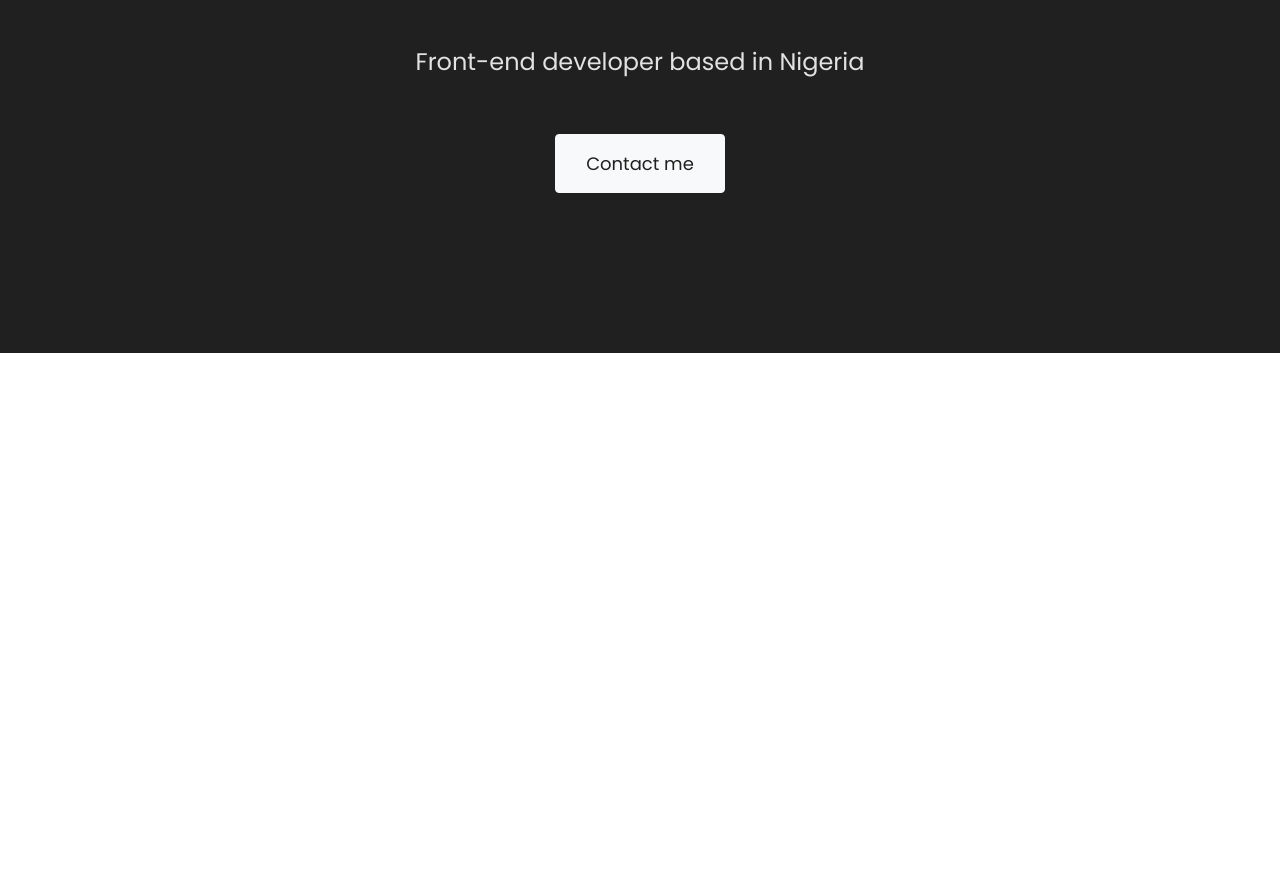
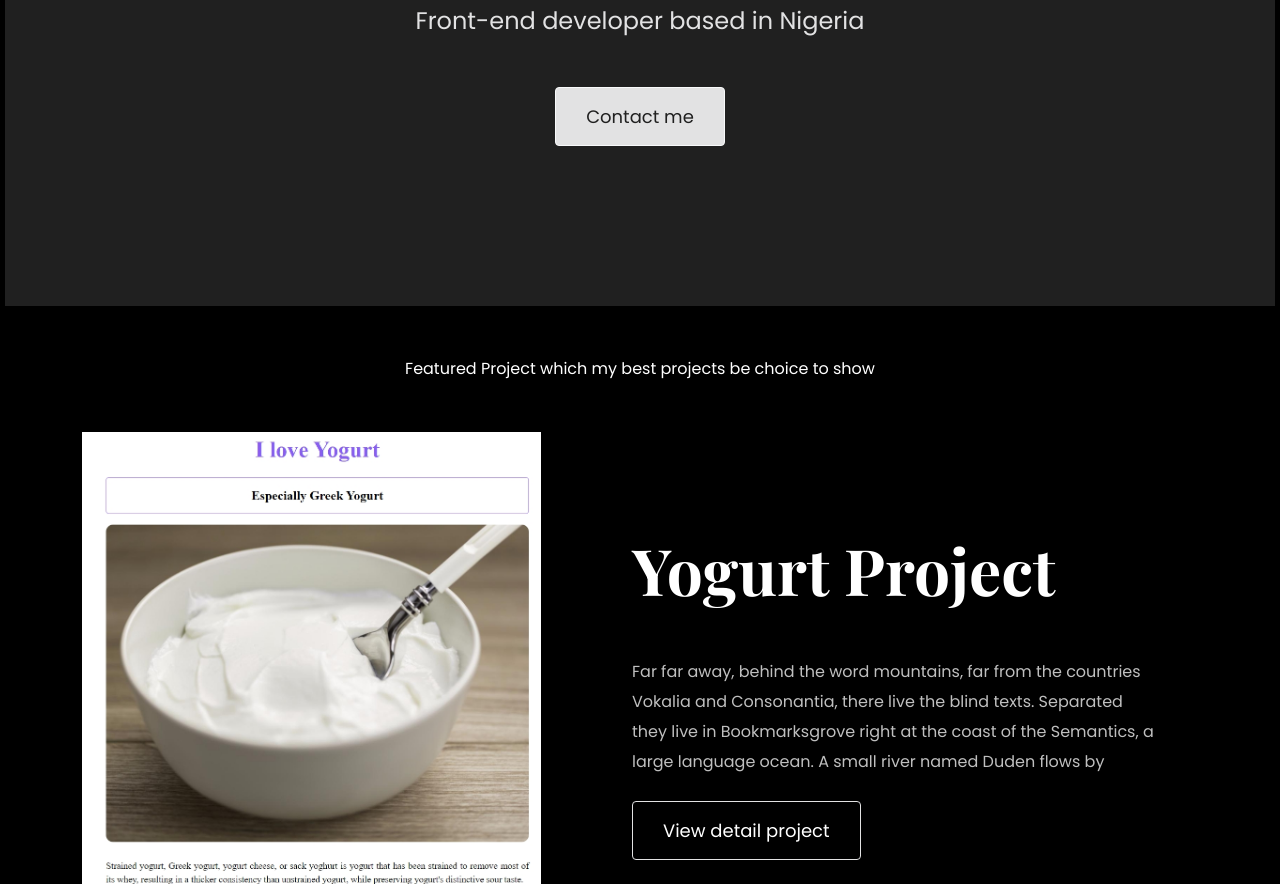
Before and after one commit to Evaelens/portfolio-project, a plain HTML site: page index.html in a window 1280 px wide. Shown: the part 395-1279 px from the top of the page. Before the commit the page ends 800 px from the top, so only its background shows below. Drawn offline with nearby package versions, Linux system fonts and the light colour scheme.

Commit message:
integrated homepage content design

```diff
--- a/index.html
+++ b/index.html
@@ -40,8 +40,47 @@
     <div class="header">
         <p>👋 Hello, i am</p>
         <h1>Evangelyn Elenbesunu</h1>
-        <h2 class="m-5">Front-end developer based in Nigeria</h2>
+        <h2 class="mb-5">Front-end developer based in Nigeria</h2>
         <a href="#" class="btn btn-light">Contact me</a>
+    </div>
+    <p class="text-center m-5">Featured Project which my best projects be choice to show</p>
+    <div class="container">
+      <div class="row mb-5">
+        <div class="col d-none d-lg-block">
+          <img src="images/yourgut img.jpeg" alt="yogurt project" class="img-fluid">
+        </div>
+        <div class="col project-description">
+          <h2 class="mb-5">Yogurt Project</h2>
+          <p class="mb-4 opacity-75">
+            Far far away, behind the word mountains, far from the countries Vokalia and Consonantia, there live the blind texts. Separated they live in Bookmarksgrove right at the coast of the Semantics, a large language ocean. A small river named Duden flows by
+          </p>
+          <a href="#" class="btn btn-light-outline">View detail project</a>
+        </div>
+      </div>
+      <div class="row mb-5">
+        <div class="col project-description">
+          <h2 class="mb-5">Weather Project</h2>
+          <p class="mb-4 opacity-75">
+            Far far away, behind the word mountains, far from the countries Vokalia and Consonantia, there live the blind texts. Separated they live in Bookmarksgrove right at the coast of the Semantics, a large language ocean. A small river named Duden flows by
+          </p>
+          <a href="#" class="btn btn-light-outline">View detail project</a>
+        </div>
+        <div class="col d-none d-lg-block">
+          <img src="images/weather.png" alt="weather project" class="img-fluid">
+        </div>
+      </div>
+      <div class="row">
+        <div class="col d-none d-lg-block">
+          <img src="images/fikkys.png" alt="fikky's project" class="img-fluid">
+        </div>
+        <div class="col project-description">
+          <h2 class="mb-5">Fikky's Kitchen Project</h2>
+          <p class="mb-4 opacity-75">
+            Far far away, behind the word mountains, far from the countries Vokalia and Consonantia, there live the blind texts. Separated they live in Bookmarksgrove right at the coast of the Semantics, a large language ocean. A small river named Duden flows by
+          </p>
+          <a href="#" class="btn btn-light-outline">View detail project</a>
+        </div>
+      </div>
     </div>
 </body>
 </html>
--- a/src/styles.css
+++ b/src/styles.css
@@ -7,6 +7,7 @@
 
 body {
     font-family: var(--default-font-family);
+    background-color: black;
 }
 
 h1, h2, h3, h4, h5, h6 {
@@ -17,17 +18,25 @@ h1, h2, h3, h4, h5, h6 {
 h1 {
     font-size: 96px;
     font-weight: bold;
+    line-height: 1.5;
+}
+
+h2 {
+    font-size: 64px;
 }
 
 p {
     color: white;
-    font-weight: bold;
+    font-weight: normal;
+    font-size: 16px;
+    line-height: 30px;
 }
 
 .header {
     background-color: var(--primary-color);
     text-align: center;
     padding: 160px 0;
+    margin: 0 5px;
 }
 
 .header p {
@@ -41,14 +50,52 @@ p {
     font-family: var(--default-font-family);
     font-weight: 400;
     font-size: 24px;
-    line-height: 2;
+    line-height: 1.5;
     color: var(--secondary-color);
 }
 
 .btn-light {
+    background-color: var(--secondary-color);
     color: var(--primary-color);
     border-radius: 4px;
     font-size: 18px;
     line-height: 27px;
     padding: 15px 30px;
 }
+
+.btn-light-outline {
+    border: 1px solid var(--secondary-color);
+    color: white;
+    border-radius: 4px;
+    font-size: 18px;
+    line-height: 27px;
+    padding: 15px 30px;
+}
+
+.project-description {
+    padding: 100px 50px 100px 10px;
+}
+
+img {
+    max-height: 560px;
+    margin-left: auto;
+}
+
+@media (max-width: 900px) {
+    h1 {
+        font-size: 44px;
+    }
+
+    h2 {
+        font-size: 44px;
+    }
+
+    .header {
+        padding: 40px 0px;
+    }
+
+    .project-description {
+        padding: 10px;
+        text-align: center;
+    }
+}
```
Also changed, not shown: images/fikkys.png (added), images/weather.png (added), images/yourgut img.jpeg (added).
